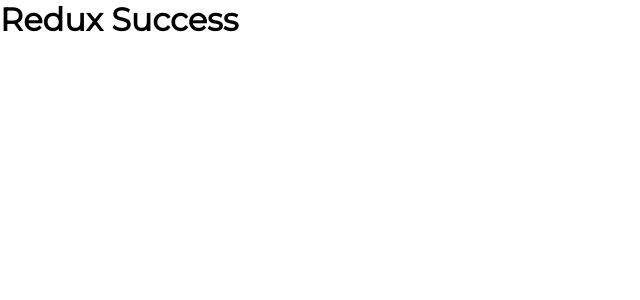
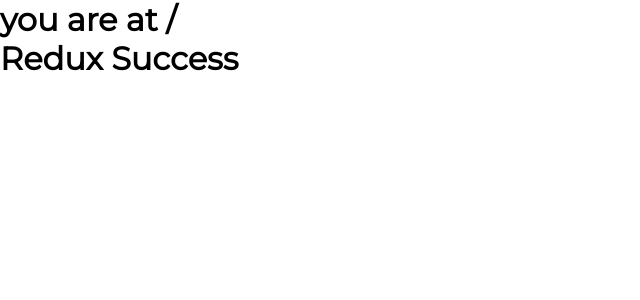
Before and after one commit to joshtom/react-redux-starter-template, a React (Create React App) app: page / in a window 1280 px wide. Shown: the top 300 px of the page, without its empty margins (0-640 px from the left). Built offline with nearby package versions, Linux system fonts and the light colour scheme.

Commit message:
added basic router functionality

```diff
--- a/package.json
+++ b/package.json
@@ -11,7 +11,11 @@
     "node-sass": "^4.14.1",
     "react": "^16.13.1",
     "react-dom": "^16.13.1",
-    "react-scripts": "3.4.3"
+    "react-redux": "^7.2.1",
+    "react-router-dom": "^5.2.0",
+    "react-scripts": "3.4.3",
+    "redux": "^4.0.5",
+    "redux-thunk": "^2.3.0"
   },
   "scripts": {
     "start": "react-scripts start",
--- a/src/App.js
+++ b/src/App.js
@@ -5,19 +5,33 @@
 // Redux
 import { connect } from 'react-redux'
 import { stopLoading } from './redux/actions/testAction'
+//Router
+import { BrowserRouter, Switch, Route } from 'react-router-dom';
 
 function App({ loading, stopLoading }) {
 
   setTimeout(stopLoading, 1000)
 
   return (
+    <BrowserRouter>
       <div>
+        <Switch>
+          <Route exact path="/">
+            <h1>you are at /</h1>
+          </Route>
+          <Route exact path="/testroute">
+            <h1>you are at /testRoute</h1>
+          </Route>
+        </Switch>
         {
           loading
             ? <h1>Loading...</h1>
             : <h1>Redux Success</h1>
         }
+
       </div>
+    </BrowserRouter>
+
   )
 }
 
```
Also changed, not shown: src/serviceWorker.js (indentation only), 1 other file (tests, documents, lock files or other folders). Lines whose indentation alone changed are shown as unchanged.
